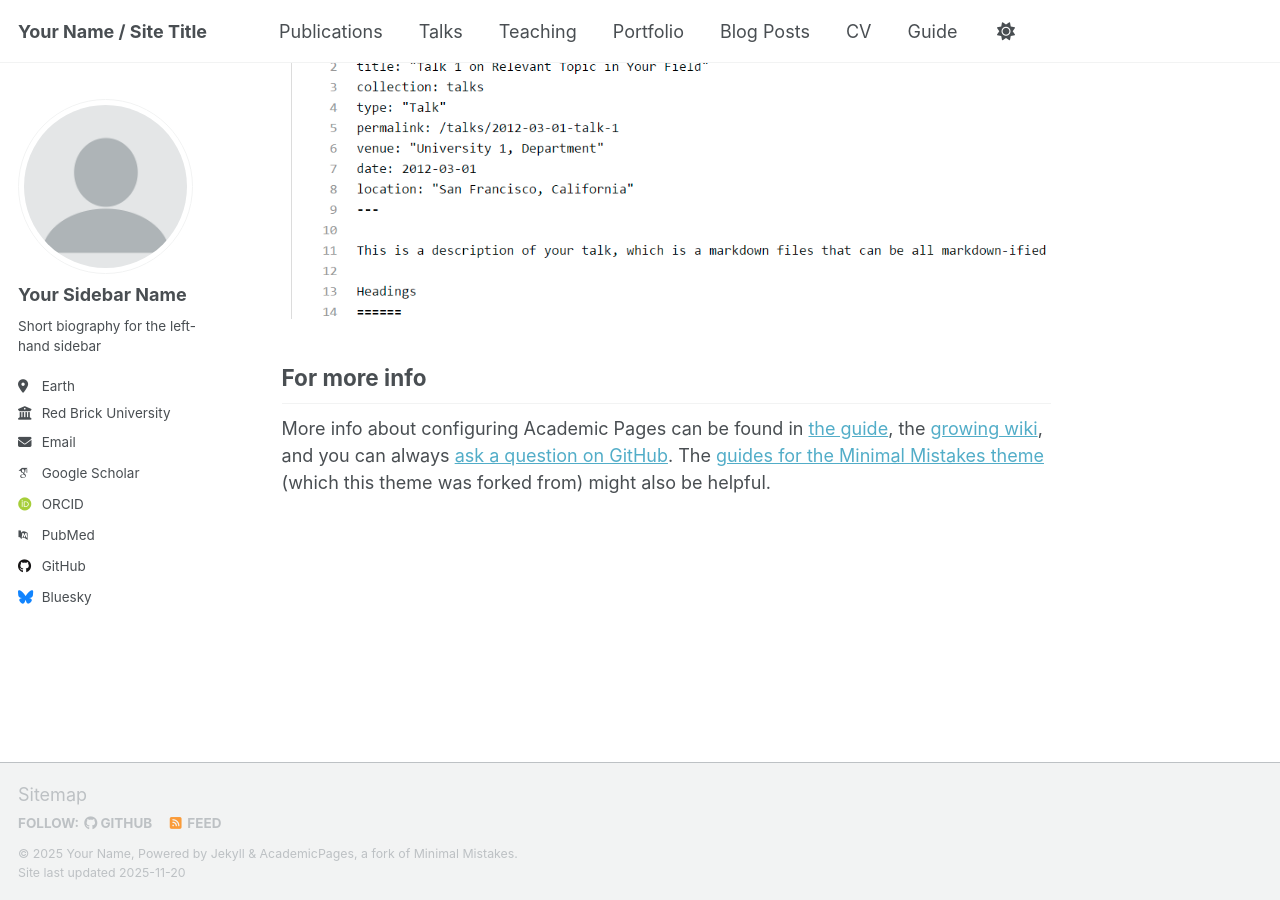
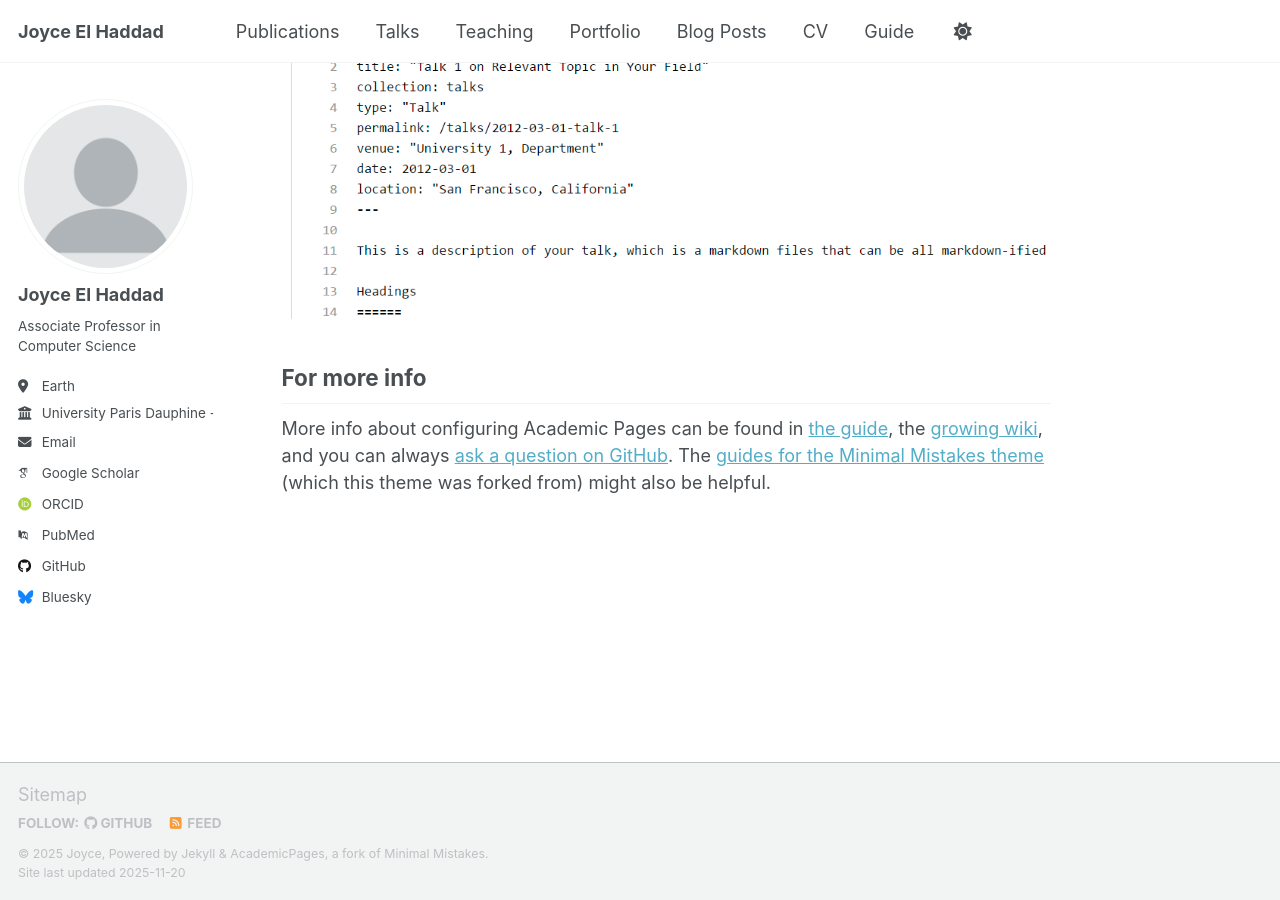
Before and after one commit to joyceelhaddad/joyceelhaddad.github.io, a Jekyll site: the page built from _pages/about.md, in a window 1280 px wide and 900 px high, scrolled down 2880 px. Built offline with Jekyll 4.4.1, drawn with Linux system fonts in a browser that asks for light colours; some web fonts are replaced; a script that is not in the unit is left out.

Commit message:
Update _config.yml
bio information

```diff
--- a/_config.yml
+++ b/_config.yml
@@ -9,11 +9,11 @@
 # Basic Site Settings
 locale                   : "en-US"
 site_theme               : "default" # Currently available options are "default", "air"
-title                    : "Your Name / Site Title"
+title                    : "Joyce El Haddad"
 title_separator          : "-"
-name                     : &name "Your Name"
+name                     : &name "Joyce"
 description              : &description "Your Name's academic portfolio"   # Update this with a general description of your site, this is the default if not overridden by a page
-url                      : https://academicpages.github.io # The base hostname & protocol for your site e.g. "https://[your GitHub username].github.io",
+url                      : https://joyceelhaddad.github.io/ # The base hostname & protocol for your site e.g. "https://[your GitHub username].github.io",
                                                            # or if you already have some other page hosted on Github then use "https://[your GitHub username].github.io/[Your Repo Name]"
 baseurl                  : "" # the subpath of your site, e.g. "/blog"
 repository               : "academicpages/academicpages.github.io"
@@ -24,13 +24,13 @@ repository               : "academicpages/academicpages.github.io"
 author:
   # Biographic information
   avatar           : "profile.png"
-  name             : "Your Sidebar Name"
+  name             : "Joyce El Haddad"
   pronouns         : # example: "she/her"
-  bio              : "Short biography for the left-hand sidebar"
+  bio              : "Associate Professor in Computer Science"
   location         : "Earth"
-  employer         : "Red Brick University"
+  employer         : "University Paris Dauphine - PSL"
   uri              : # URL
-  email            : "none@example.org"
+  email            : "joyce.elhaddad@dauphine.fr"
 
   # Academic websites
   academia         : # URL
```
